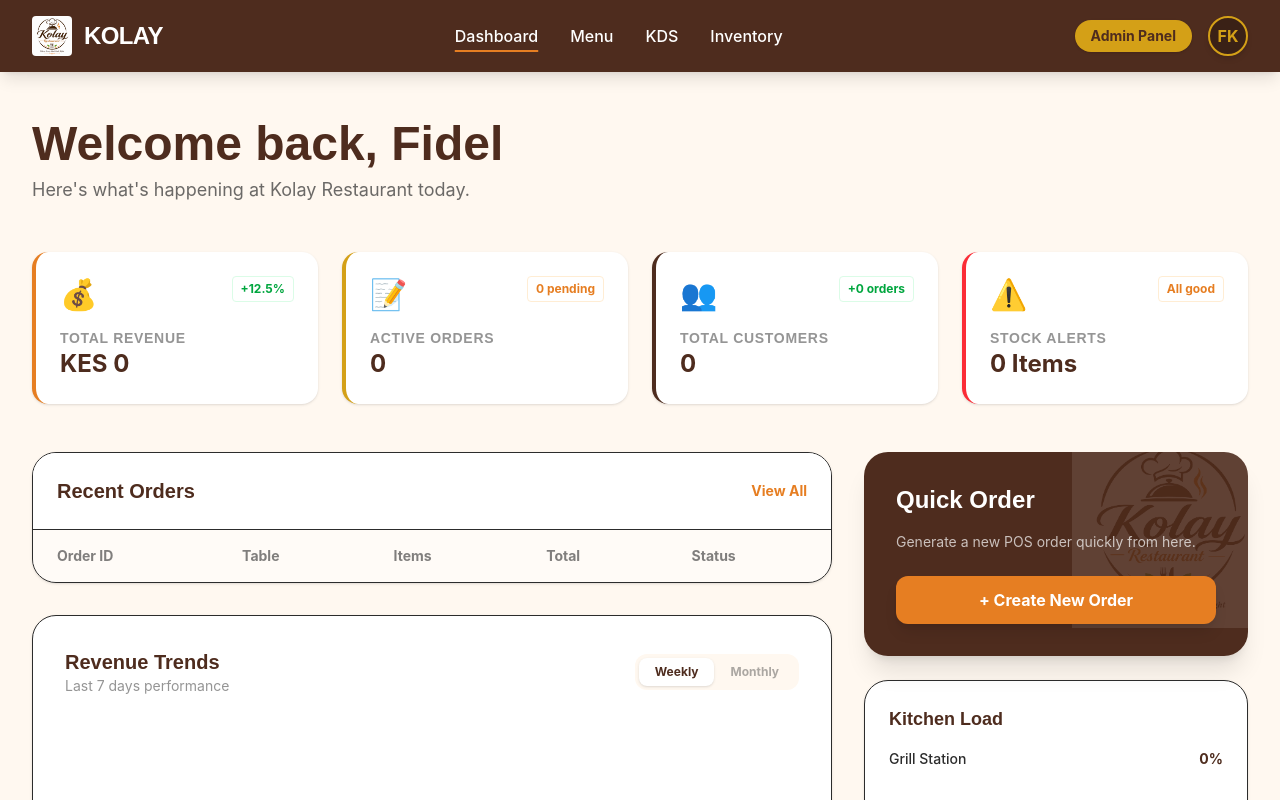
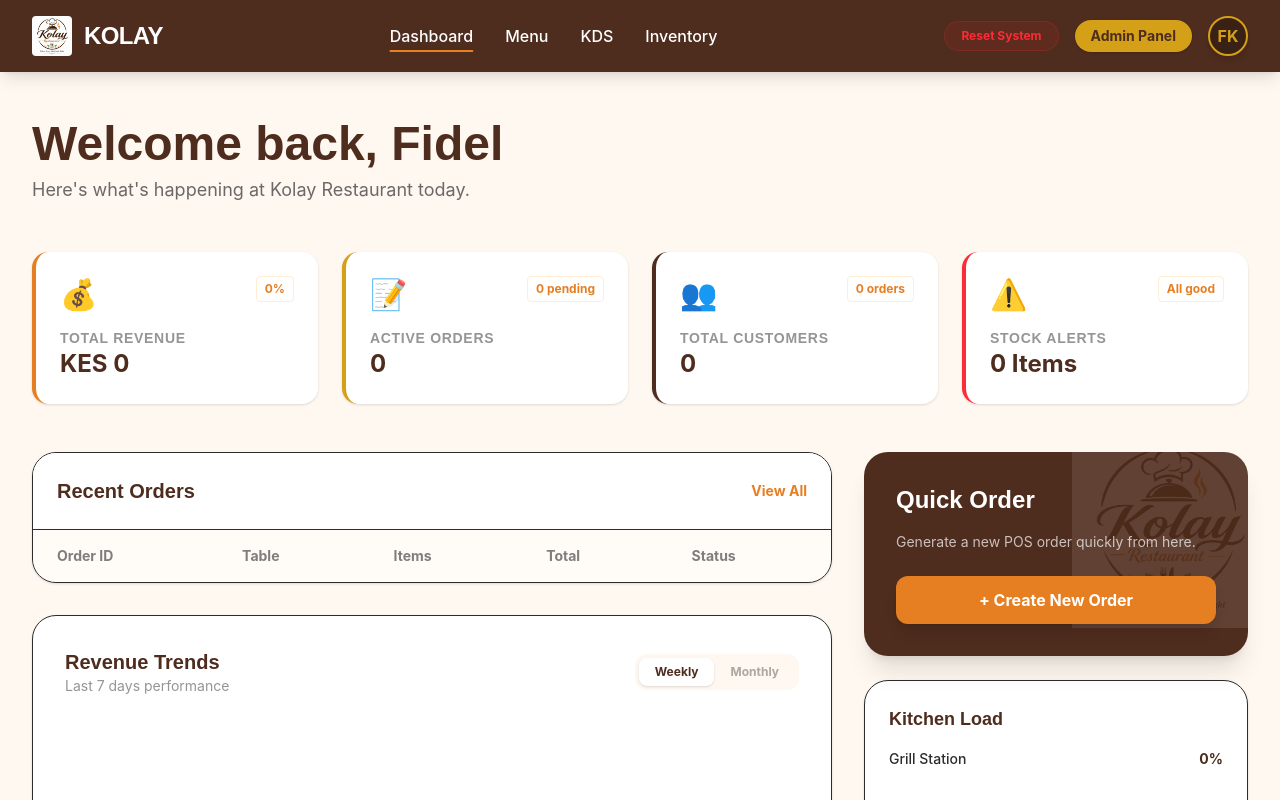
Before and after one commit to Fidelkyalo/Kolay-Restaurant, a React app in the folder web/: page /dashboard in a window 1280 px wide. Shown: the top 800 px of the page. Built offline with nearby package versions, Linux system fonts and the light colour scheme; the HTML template or start-up script is replaced by a standard one.

Commit message:
Reset: Added 'Reset System' button and zeroed out all trend indicators

```diff
--- a/web/src/pages/Dashboard.jsx
+++ b/web/src/pages/Dashboard.jsx
@@ -71,6 +71,17 @@ function Dashboard() {
                     <Link to="/inventory" className="hover:text-secondary transition-colors">Inventory</Link>
                 </div>
                 <div className="flex items-center gap-4">
+                    <button
+                        onClick={() => {
+                            if (window.confirm('Are you sure you want to clear all orders and start over?')) {
+                                localStorage.removeItem('kolay_orders');
+                                window.location.reload();
+                            }
+                        }}
+                        className="bg-red-500/10 hover:bg-red-500 text-red-500 hover:text-white px-4 py-1.5 rounded-full text-xs font-bold transition-all border border-red-500/20"
+                    >
+                        Reset System
+                    </button>
                     <div className="bg-accent text-primary px-4 py-1.5 rounded-full text-sm font-bold shadow-sm">
                         Admin Panel
                     </div>
@@ -90,9 +101,9 @@ function Dashboard() {
                 {/* Stats Grid */}
                 <div className="grid grid-cols-1 md:grid-cols-2 lg:grid-cols-4 gap-6 mb-12">
                     {[
-                        { label: 'Total Revenue', value: `KES ${totalRevenue.toLocaleString()}`, icon: '💰', trend: '+12.5%', color: 'border-l-secondary', path: '/dashboard' },
+                        { label: 'Total Revenue', value: `KES ${totalRevenue.toLocaleString()}`, icon: '💰', trend: '0%', color: 'border-l-secondary', path: '/dashboard' },
                         { label: 'Active Orders', value: activeOrders.length.toString(), icon: '📝', trend: `${activeOrders.length} pending`, color: 'border-l-accent', path: '/pos' },
-                        { label: 'Total Customers', value: totalCustomers.toLocaleString(), icon: '👥', trend: `+${orders.length} orders`, color: 'border-l-primary', path: '/dashboard' },
+                        { label: 'Total Customers', value: totalCustomers.toLocaleString(), icon: '👥', trend: `${orders.length} orders`, color: 'border-l-primary', path: '/dashboard' },
                         { label: 'Stock Alerts', value: `${alerts.length} Items`, icon: '⚠️', trend: alerts.length > 0 ? 'Refill needed' : 'All good', color: 'border-l-red-500', path: '/inventory' },
                     ].map((stat, i) => (
                         <Link key={i} to={stat.path} className={`bg-white p-6 rounded-2xl shadow-sm border-l-4 ${stat.color} hover:shadow-md transition-shadow cursor-pointer block`}>
```
